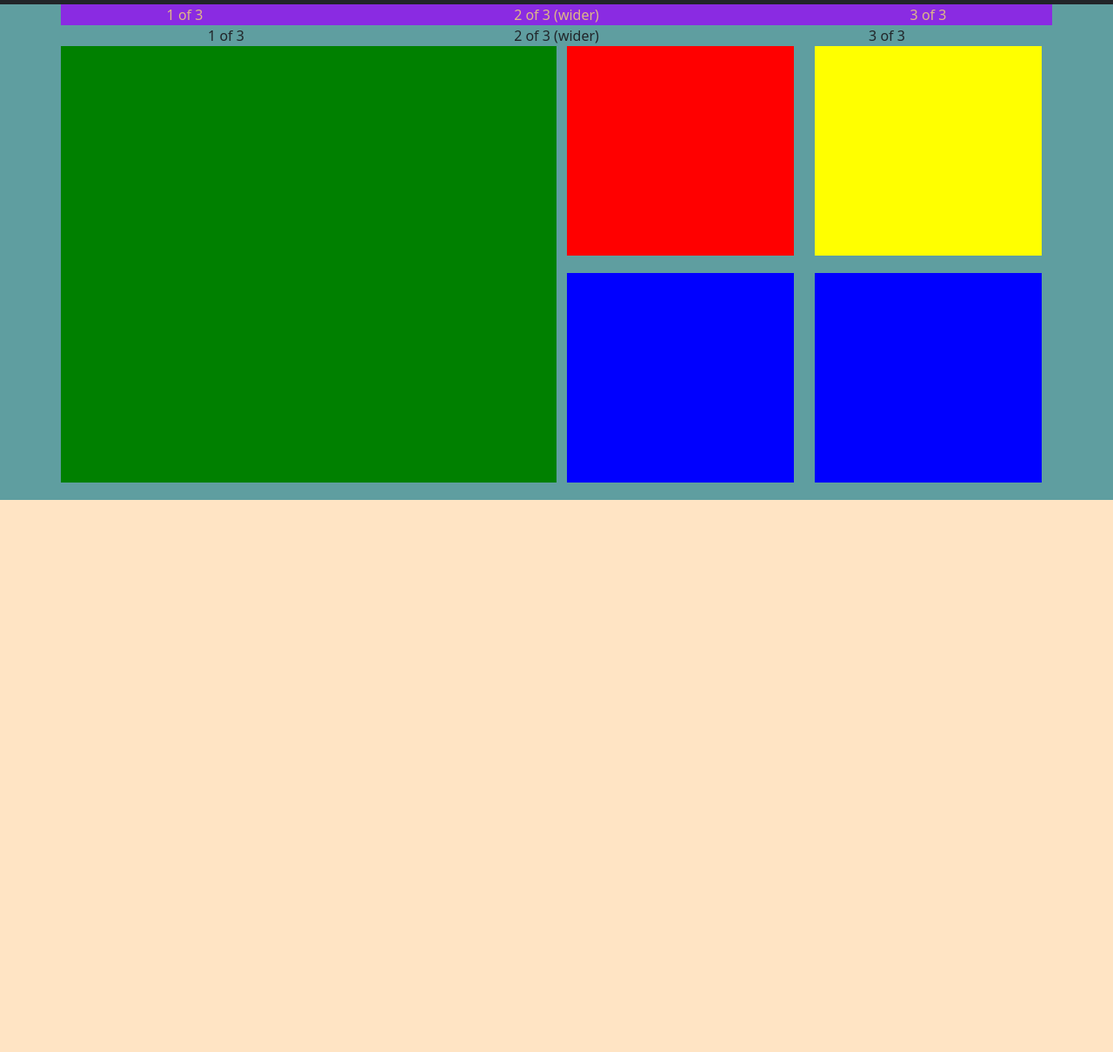
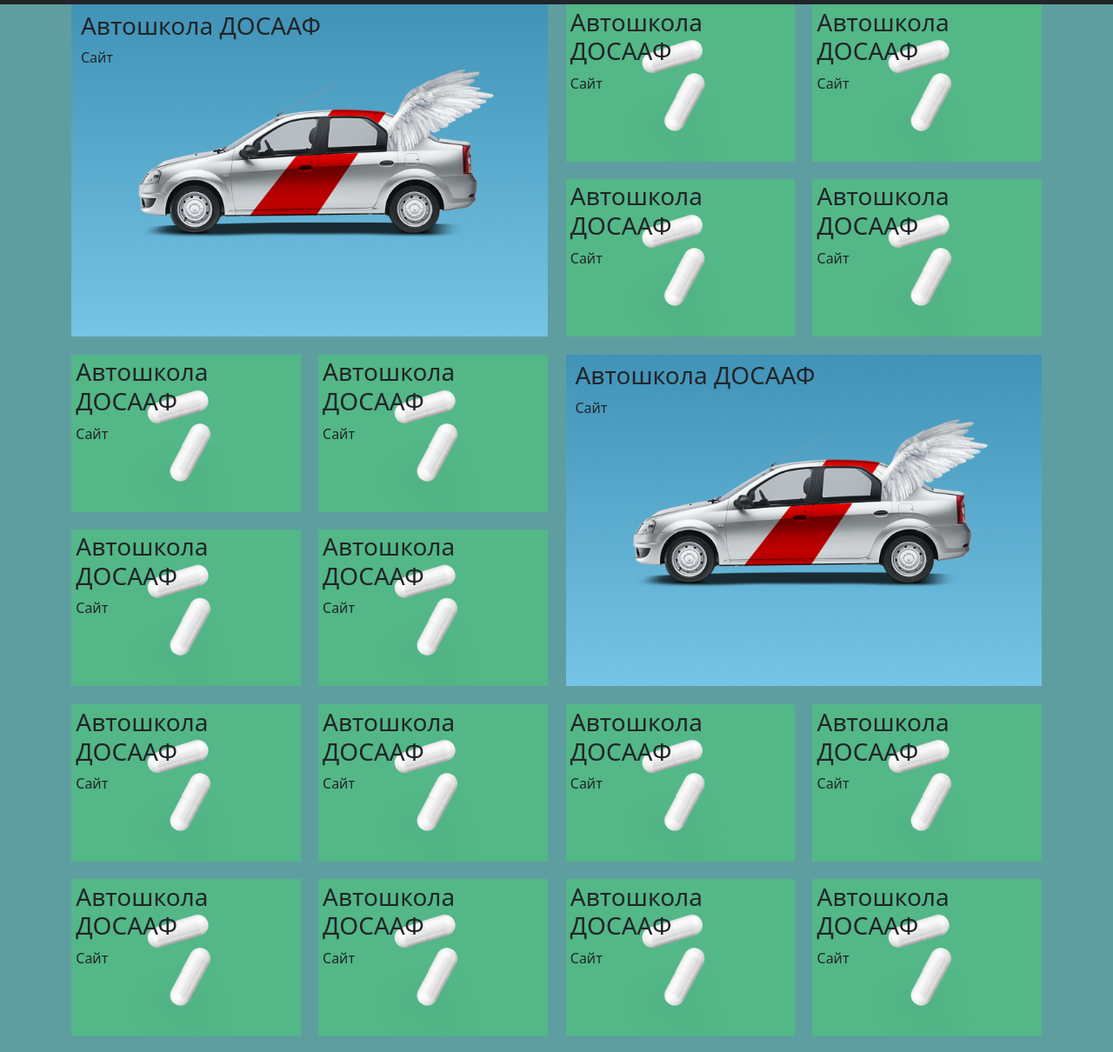
Before and after one commit to AlexanderGvozdev/Bootstrap5__example, a website: page bootstrap/index.html in a window 1280 px wide. Shown: the part 73-1283 px from the top of the page at 87% size. Before the commit the page ends 800 px from the top, so only its background shows below. Drawn offline with Linux system fonts and the light colour scheme.

Commit message:
сетка

```diff
--- a/bootstrap/css/custom.css
+++ b/bootstrap/css/custom.css
@@ -41,3 +41,62 @@
 .col-6-custom {
   margin-bottom: 20px;
 }
+
+.catalog-main-wrapper {
+  display: grid;
+  grid-template-columns: repeat(2, 1fr);
+  gap: 21px;
+}
+
+@media (max-width: 992px) {
+  .catalog-main-wrapper {
+    grid-template-columns: 1fr;
+  }
+}
+
+.catalog-image-wrapper {
+  display: grid;
+  grid-template-columns: repeat(2, 1fr);
+  gap: 20px;
+}
+
+@media (max-width: 576px) {
+  .catalog-image-wrapper {
+    grid-template-columns: 1fr;
+  }
+}
+
+.catalog-big-image,
+.catalog-small-image {
+  position: relative;
+}
+
+.content-wrapper {
+  position: absolute;
+  top: 2%;
+  left: 2%;
+}
+
+.catalog-big-image img {
+  width: 100%;
+  height: 100%;
+}
+
+@media (min-width: 1600px) {
+  .catalog-big-image {
+    width: 720px;
+    height: 502px;
+  }
+}
+
+.catalog-small-image img {
+  width: 100%;
+  height: 100%;
+}
+
+@media (min-width: 1600px) {
+  .catalog-small-image {
+    width: 350px;
+    height: 241px;
+  }
+}
--- a/bootstrap/index.html
+++ b/bootstrap/index.html
@@ -48,52 +48,155 @@
         </div>
       </nav>
       <main class="main-custom-color">
-        <div class="container">
-          <div class="row custom-row-color">
-            <div class="col text-center">
-              1 of 3
+      <div class="container comtainer-lg">
+        <div class="catalog-main-wrapper">
+          <div class="catalog-big-image">
+            <div class="content-wrapper">
+              <h3>Автошкола ДОСААФ</h3>
+              <p>Сайт</p>
           </div>
-            <div class="col-6 text-center">
-              2 of 3 (wider)
+            <img src="img/dosaaf.png">
           </div>
-            <div class="col text-center">
-              3 of 3
+          <div class="catalog-image-wrapper">
+            <div class="catalog-small-image">
+              <div class="content-wrapper">
+                <h3>Автошкола ДОСААФ</h3>
+                <p>Сайт</p>
+            </div>
+              <img src="img/clinic.png">
+            </div>
+            <div class="catalog-small-image">
+              <div class="content-wrapper">
+                <h3>Автошкола ДОСААФ</h3>
+                <p>Сайт</p>
+            </div>
+              <img src="img/clinic.png">
+            </div>
+            <div class="catalog-small-image">
+              <div class="content-wrapper">
+                <h3>Автошкола ДОСААФ</h3>
+                <p>Сайт</p>
+            </div>
+              <img src="img/clinic.png">
+            </div>
+            <div class="catalog-small-image">
+              <div class="content-wrapper">
+                <h3>Автошкола ДОСААФ</h3>
+                <p>Сайт</p>
+            </div>
+              <img src="img/clinic.png">
             </div>
           </div>
-          <div class="row">
-            <div class="col-sm-12 col-lg-4 text-center">
-              1 of 3
+          <div class="catalog-image-wrapper">
+            <div class="catalog-small-image">
+              <div class="content-wrapper">
+                <h3>Автошкола ДОСААФ</h3>
+                <p>Сайт</p>
             </div>
-            <div class="col-sm-12 col-lg-4  text-center">
-              2 of 3 (wider)
+              <img src="img/clinic.png">
             </div>
-            <div class="col-sm-12 col-lg-4  text-center">
-              3 of 3
+            <div class="catalog-small-image">
+              <div class="content-wrapper">
+                <h3>Автошкола ДОСААФ</h3>
+                <p>Сайт</p>
+            </div>
+              <img src="img/clinic.png">
+            </div>
+            <div class="catalog-small-image">
+              <div class="content-wrapper">
+                <h3>Автошкола ДОСААФ</h3>
+                <p>Сайт</p>
+            </div>
+              <img src="img/clinic.png">
+            </div>
+            <div class="catalog-small-image">
+              <div class="content-wrapper">
+                <h3>Автошкола ДОСААФ</h3>
+                <p>Сайт</p>
+            </div>
+              <img src="img/clinic.png">
             </div>
           </div>
-          <div class="row">
-            <div class="col-6">
-              <div class="row">
-                <div class="box one"></div>
+          <div class="catalog-big-image">
+            <div class="content-wrapper">
+              <h3>Автошкола ДОСААФ</h3>
+              <p>Сайт</p>
+          </div>
+            <img src="img/dosaaf.png">
+          </div>
+          <div class="catalog-image-wrapper">
+            <div class="catalog-small-image">
+              <div class="content-wrapper">
+                <h3>Автошкола ДОСААФ</h3>
+                <p>Сайт</p>
+            </div>
+              <img src="img/clinic.png">
+            </div>
+            <div class="catalog-small-image">
+              <div class="content-wrapper">
+                <h3>Автошкола ДОСААФ</h3>
+                <p>Сайт</p>
+            </div>
+              <img src="img/clinic.png">
+            </div>
+            <div class="catalog-small-image">
+              <div class="content-wrapper">
+                <h3>Автошкола ДОСААФ</h3>
+                <p>Сайт</p>
+            </div>
+              <img src="img/clinic.png">
+            </div>
+            <div class="catalog-small-image">
+              <div class="content-wrapper">
+                <h3>Автошкола ДОСААФ</h3>
+                <p>Сайт</p>
+            </div>
+              <img src="img/clinic.png">
             </div>
           </div>
-            <div class="col-6">
-              <div class="row">
-                <div class="col-6 col-6-custom">
-                  <div class="box two"></div>
+          <div class="catalog-image-wrapper">
+            <div class="catalog-small-image">
+              <div class="content-wrapper">
+                <h3>Автошкола ДОСААФ</h3>
+                <p>Сайт</p>
             </div>
-                <div class="col-6 col-6-custom">
-                  <div class="box three"></div>
+              <img src="img/clinic.png">
+            </div>
+            <div class="catalog-small-image">
+              <div class="content-wrapper">
+                <h3>Автошкола ДОСААФ</h3>
+                <p>Сайт</p>
+            </div>
+              <img src="img/clinic.png">
+            </div>
+            <div class="catalog-small-image">
+              <div class="content-wrapper">
+                <h3>Автошкола ДОСААФ</h3>
+                <p>Сайт</p>
+            </div>
+              <img src="img/clinic.png">
+            </div>
+            <div class="catalog-small-image">
+              <div class="content-wrapper">
+                <h3>Автошкола ДОСААФ</h3>
+                <p>Сайт</p>
+            </div>
+              <img src="img/clinic.png">
             </div>
           </div>
-              <div class="row">
-                <div class="col-6 col-6-custom">
-                  <div class="box four"></div>
+          <div class="catalog-big-image">
+            <div class="content-wrapper">
+              <h3>Автошкола ДОСААФ</h3>
+              <p>Сайт</p>
           </div>
-                <div class="col-6">
-                  <div class="box four"></div>
+            <img src="img/dosaaf.png">
           </div>
+          <div class="catalog-big-image">
+            <div class="content-wrapper">
+              <h3>Автошкола ДОСААФ</h3>
+              <p>Сайт</p>
           </div>
+            <img src="img/dosaaf.png">
           </div>
         </div>
       </div>
```
Also changed, not shown: bootstrap/img/clinic.png (added), bootstrap/img/dosaaf.png (added). Lines whose indentation alone changed are shown as unchanged.
